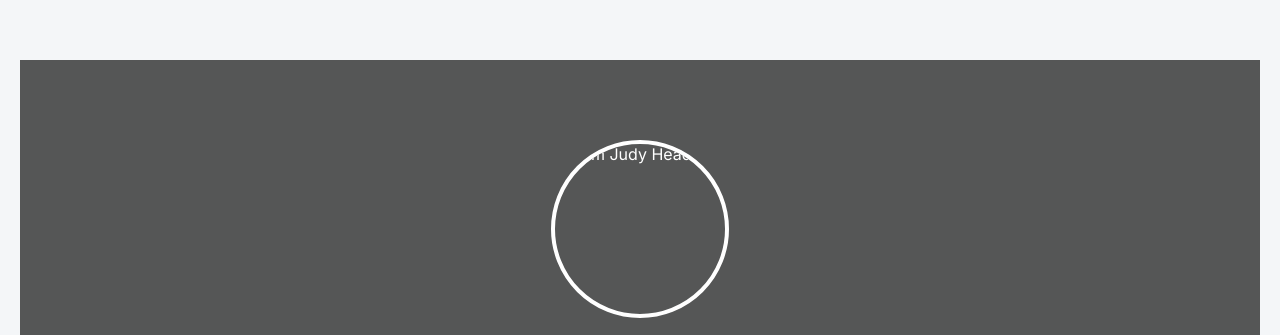
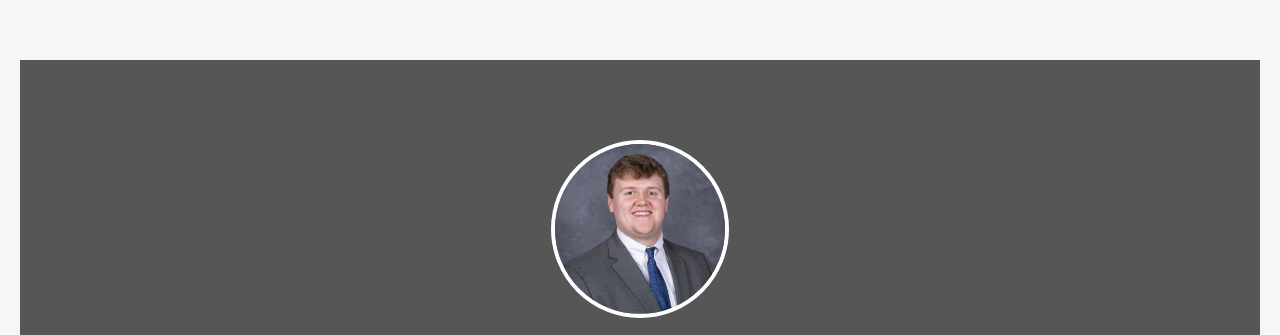
Before and after one commit to samuelmjudy-cloud/samuelmjudy-cloud.github.io, a plain HTML site: page index.html in a window 1280 px wide. Shown: the top 335 px of the page. Drawn offline with Linux system fonts and the light colour scheme.

Commit message:
Fix image source extension for headshot

```diff
--- a/index.html
+++ b/index.html
@@ -136,7 +136,7 @@ a {
 
 <header class="hero">
     <div class="overlay">
-        <img src="headshot.jpg" alt="Sam Judy Headshot" class="profile-pic">
+        <img src="headshot.jpg.JPG" alt="Sam Judy Headshot" class="profile-pic">
         <h1>Sam Judy</h1>
         <p class="subtitle">Marketing & Sales Professional</p>
         <p>Greenville, SC | Samuelmjudy@gmail.com</p>
```
